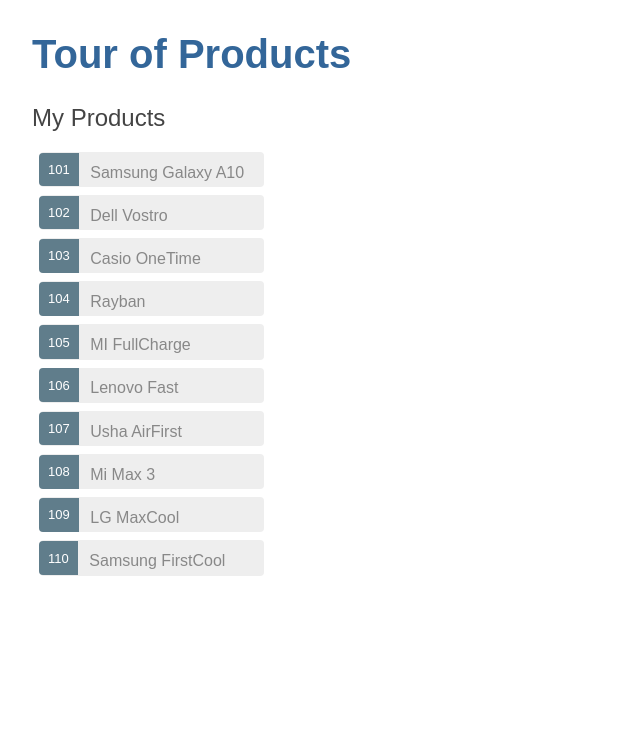
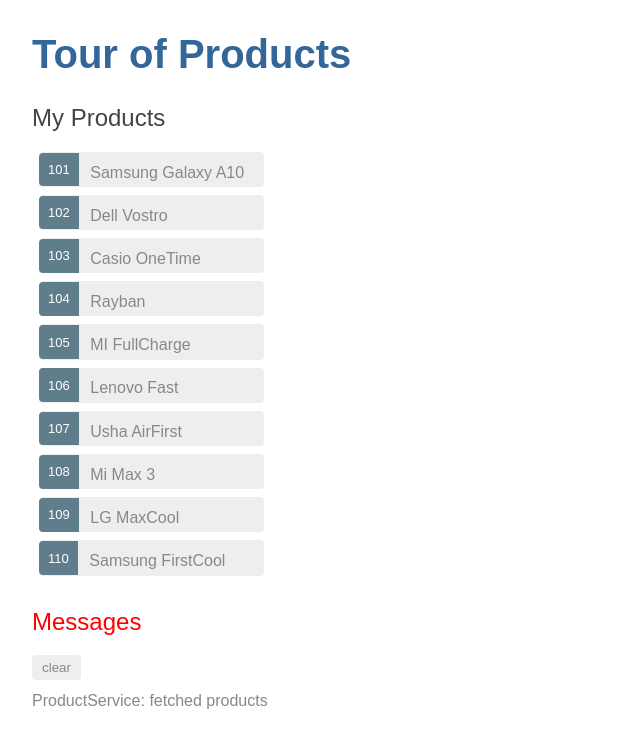
Before and after one commit to jbranjith/angular-product-tour, an Angular app: page /dashboard in a window 1280 px wide. Shown: the top 748 px of the page, without its empty margins (0-640 px from the left). Built offline with nearby package versions, Linux system fonts and the light colour scheme.

Commit message:
4 files modified, 8 added

```diff
--- a/src/app/app.component.html
+++ b/src/app/app.component.html
@@ -1,2 +1,11 @@
 <h1>{{title}}</h1>
 <app-products></app-products>
+<app-messages></app-messages>
+
+<!--
+  <nav>
+  <a routerLink="/dashboard">Dashboard</a>
+  <a routerLink="/products">Products</a>
+</nav>
+<router-outlet></router-outlet>
+-->
--- a/src/app/app.module.ts
+++ b/src/app/app.module.ts
@@ -2,13 +2,22 @@ import { NgModule } from '@angular/core';
 import { BrowserModule } from '@angular/platform-browser';
 import { FormsModule } from '@angular/forms';
 
+import { AppRoutingModule } from './app-routing.module';
+
 import { AppComponent } from './app.component';
+import { DashboardComponent } from './dashboard/dashboard.component';
 import { ProductsComponent } from './products/products.component';
 import { ProductDetailComponent } from './product-detail/product-detail.component';
+import { MessagesComponent } from './messages/messages.component';
+
 
 @NgModule({
   imports: [BrowserModule, FormsModule],
-  declarations: [AppComponent, ProductsComponent, ProductDetailComponent],
+  declarations: [DashboardComponent,
+    AppComponent,
+    ProductsComponent,
+    ProductDetailComponent,
+    MessagesComponent],
   bootstrap: [AppComponent]
 })
 export class AppModule { }
--- /dev/null
+++ b/src/app/dashboard/dashboard.component.css
@@ -0,0 +1,63 @@
+/* DashboardComponent's private CSS styles */
+[class*='col-'] {
+  float: left;
+  padding-right: 20px;
+  padding-bottom: 20px;
+}
+[class*='col-']:last-of-type {
+  padding-right: 0;
+}
+a {
+  text-decoration: none;
+}
+*, *:after, *:before {
+  -webkit-box-sizing: border-box;
+  -moz-box-sizing: border-box;
+  box-sizing: border-box;
+}
+h3 {
+  text-align: center;
+  margin-bottom: 0;
+}
+h4 {
+  position: relative;
+}
+.grid {
+  margin: 0;
+}
+.col-1-4 {
+  width: 25%;
+}
+.module {
+  padding: 20px;
+  text-align: center;
+  color: #eee;
+  max-height: 120px;
+  min-width: 120px;
+  background-color: #607d8b;
+  border-radius: 2px;
+}
+.module:hover {
+  background-color: #eee;
+  cursor: pointer;
+  color: #607d8b;
+}
+.grid-pad {
+  padding: 10px 0;
+}
+.grid-pad > [class*='col-']:last-of-type {
+  padding-right: 20px;
+}
+@media (max-width: 600px) {
+  .module {
+    font-size: 10px;
+    max-height: 75px; }
+}
+@media (max-width: 1024px) {
+  .grid {
+    margin: 0;
+  }
+  .module {
+    min-width: 60px;
+  }
+}
--- /dev/null
+++ b/src/app/dashboard/dashboard.component.html
@@ -0,0 +1,8 @@
+<h3>Top Products</h3>
+<div class="grid grid-pad">
+	<a *ngFor="let product of products" class="col-1-4">
+		<div class="module product">
+			<h4>{{product.name}}</h4>
+		</div>
+	</a>
+</div>
--- /dev/null
+++ b/src/app/dashboard/dashboard.component.ts
@@ -0,0 +1,23 @@
+import { Component, OnInit } from '@angular/core';
+import { Product } from '../product';
+import { ProductService } from '../product.service';
+
+@Component({
+  selector: 'app-dashboard',
+  templateUrl: './dashboard.component.html',
+  styleUrls: ['./dashboard.component.css']
+})
+export class DashboardComponent implements OnInit {
+  products: Product[] = [];
+
+  constructor(private productService: ProductService) { }
+
+  ngOnInit() {
+    this.getProducts();
+  }
+
+  getProducts(): void {
+    this.productService.getProducts()
+      .subscribe(products => this.products = products.slice(1, 5));
+  }
+}
--- /dev/null
+++ b/src/app/message.service.ts
@@ -0,0 +1,16 @@
+import { Injectable } from '@angular/core';
+
+@Injectable({
+  providedIn: 'root',
+})
+export class MessageService {
+  messages: string[] = [];
+
+  add(message: string) {
+    this.messages.push(message);
+  }
+
+  clear() {
+    this.messages = [];
+  }
+}
--- /dev/null
+++ b/src/app/messages/messages.component.css
@@ -0,0 +1,35 @@
+/* MessagesComponent's private CSS styles */
+h2 {
+  color: red;
+  font-family: Arial, Helvetica, sans-serif;
+  font-weight: lighter;
+}
+body {
+  margin: 2em;
+}
+body, input[text], button {
+  color: crimson;
+  font-family: Cambria, Georgia;
+}
+
+button.clear {
+  font-family: Arial;
+  background-color: #eee;
+  border: none;
+  padding: 5px 10px;
+  border-radius: 4px;
+  cursor: pointer;
+  cursor: hand;
+}
+button:hover {
+  background-color: #cfd8dc;
+}
+button:disabled {
+  background-color: #eee;
+  color: #aaa;
+  cursor: auto;
+}
+button.clear {
+  color: #888;
+  margin-bottom: 12px;
+}
--- /dev/null
+++ b/src/app/messages/messages.component.html
@@ -0,0 +1,8 @@
+<div *ngIf="messageService.messages.length">
+
+	<h2>Messages</h2>
+	<button class="clear"
+          (click)="messageService.clear()">clear</button>
+  <div *ngFor='let message of messageService.messages'> {{message}} </div>
+
+</div>
--- /dev/null
+++ b/src/app/messages/messages.component.ts
@@ -0,0 +1,14 @@
+import { Component, OnInit } from '@angular/core';
+import { MessageService } from '../message.service';
+
+@Component({
+  selector: 'app-messages',
+  templateUrl: './messages.component.html',
+  styleUrls: ['./messages.component.css']
+})
+export class MessagesComponent implements OnInit{
+  constructor(public messageService: MessageService) { }
+
+  ngOnInit() {
+  }
+}
--- a/src/app/product.service.ts
+++ b/src/app/product.service.ts
@@ -1,17 +1,24 @@
 import { Injectable } from '@angular/core';
+import { Observable, of } from 'rxjs';
 
 import { Product } from './product';
 import { PRODUCTS } from './mock-products';
+import { MessageService } from './message.service';
 
 @Injectable({
   providedIn: 'root',
 })
 export class ProductService {
+  constructor(private messageService: MessageService) { }
 
-  constructor() { }
-
-  getProducts(): Product[]{
+  getProducts(): Product[] {
+    this.messageService.add('ProductService: fetched products');
     return PRODUCTS;
   }
 
+  /**getProducts(): Observable<Product[]> {
+    this.messageService.add('ProductService: fetched products');
+    return of(PRODUCTS);
+  }*/
+
 }
--- a/src/app/products/products.component.ts
+++ b/src/app/products/products.component.ts
@@ -10,14 +10,14 @@ import { ProductService } from '../product.service';
 })
 export class ProductsComponent implements OnInit {
 
+  selectedProduct: Product;
   products: Product[];
-  selectedProduct: Product;
 
   constructor(private productService: ProductService) { }
 
   ngOnInit() {
     this.getProducts();
-   }
+  }
 
   onSelect(product: Product): void {
     this.selectedProduct = product;
@@ -25,6 +25,7 @@ export class ProductsComponent implements OnInit {
 
   getProducts(): void {
     this.products = this.productService.getProducts();
+    //.subscribe(products => this.products = products);
   }
 
 }
```
Also changed, not shown: src/app/app-routing.module.ts (added, +19 -0 lines).
